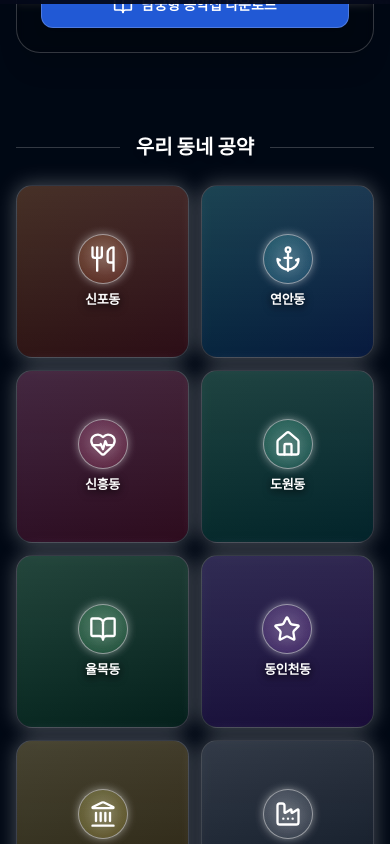
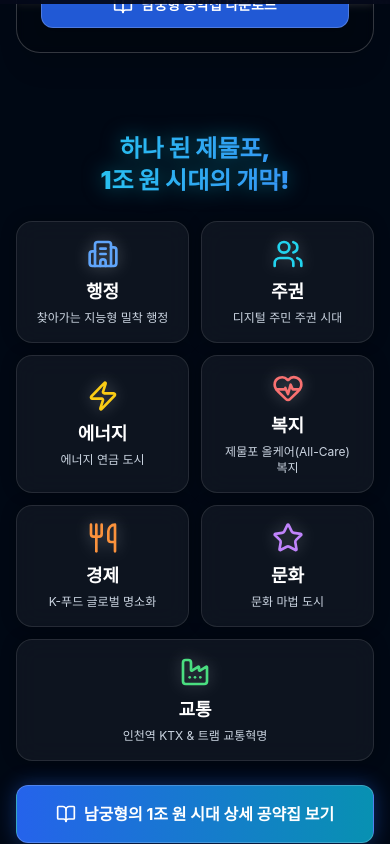
Before and after one commit to acmadl600-gif/leekkk, a React (Vite) app: page / in a window 390 px wide. Shown: the part 840-1684 px from the top of the page. Built offline with nearby package versions, Linux system fonts and the light colour scheme; grey boxes are pictures that could not be loaded.

Commit message:
feat: add 7 core pledges section and pdf link

```diff
--- a/src/components/CosmicMap.jsx
+++ b/src/components/CosmicMap.jsx
@@ -350,6 +350,72 @@ export const CosmicMap = () => {
         )}
       </div>
 
+      {/* 4.5 Core Pledges Section (Mobile Only) */}
+      {isMobile && (
+        <div className="relative z-40 w-full px-4 mb-20 scroll-mt-24">
+          {/* Section Title */}
+          <motion.div
+            initial={{ opacity: 0, y: 20 }}
+            whileInView={{ opacity: 1, y: 0 }}
+            viewport={{ once: true }}
+            className="text-center mb-6"
+          >
+            <h3 className="text-2xl font-black text-transparent bg-clip-text bg-gradient-to-r from-cyan-400 to-blue-500 drop-shadow-[0_0_10px_rgba(6,182,212,0.5)]">
+              하나 된 제물포,<br />1조 원 시대의 개막!
+            </h3>
+          </motion.div>
+
+          {/* 7 Core Pledges Grid */}
+          <div className="grid grid-cols-2 gap-3 mb-6">
+            {[
+              { title: "행정", desc: "찾아가는 지능형 밀착 행정", icon: Building2, color: "text-blue-400" },
+              { title: "주권", desc: "디지털 주민 주권 시대", icon: Users, color: "text-cyan-400" },
+              { title: "에너지", desc: "에너지 연금 도시", icon: Zap, color: "text-yellow-400" },
+              { title: "복지", desc: "제물포 올케어(All-Care) 복지", icon: HeartPulse, color: "text-red-400" },
+              { title: "경제", desc: "K-푸드 글로벌 명소화", icon: Utensils, color: "text-orange-400" },
+              { title: "문화", desc: "문화 마법 도시", icon: Star, color: "text-purple-400" },
+              { title: "교통", desc: "인천역 KTX & 트램 교통혁명", icon: Factory, color: "text-green-400" },
+            ].map((item, idx) => (
+              <motion.div
+                key={idx}
+                initial={{ opacity: 0, scale: 0.9 }}
+                whileInView={{ opacity: 1, scale: 1 }}
+                viewport={{ once: true }}
+                transition={{ delay: idx * 0.1 }}
+                className={`
+                  relative flex flex-col items-center justify-center p-4 rounded-2xl
+                  bg-white/5 backdrop-blur-md border border-white/10
+                  shadow-[0_0_15px_rgba(0,0,0,0.3)]
+                  ${idx === 6 ? 'col-span-2' : ''}
+                `}
+              >
+                <item.icon className={`w-8 h-8 mb-2 ${item.color} drop-shadow-[0_0_8px_rgba(255,255,255,0.3)]`} />
+                <h4 className="text-lg font-bold text-white mb-1">{item.title}</h4>
+                <p className="text-xs text-slate-300 text-center break-keep">{item.desc}</p>
+              </motion.div>
+            ))}
+          </div>
+
+          {/* Detailed PDF Button */}
+          <a
+            href="/promise.pdf.pdf"
+            target="_blank"
+            rel="noopener noreferrer"
+            className="
+              flex items-center justify-center gap-2 w-full py-4 rounded-xl
+              bg-gradient-to-r from-blue-600 to-cyan-600
+              hover:from-blue-500 hover:to-cyan-500
+              text-white font-bold text-base
+              border border-white/20 shadow-[0_0_20px_rgba(37,99,235,0.4)]
+              active:scale-95 transition-all
+            "
+          >
+            <BookOpen className="w-5 h-5" />
+            남궁형의 1조 원 시대 상세 공약집 보기
+          </a>
+        </div>
+      )}
+
       {/* 5. Policy Map Section - GRID STYLE */}
       <div id="section-map" className={`relative z-30 w-full ${isMobile ? 'px-4 pb-12 scroll-mt-24' : 'flex-grow h-screen pointer-events-none'}`}>
         {isMobile && (
```
